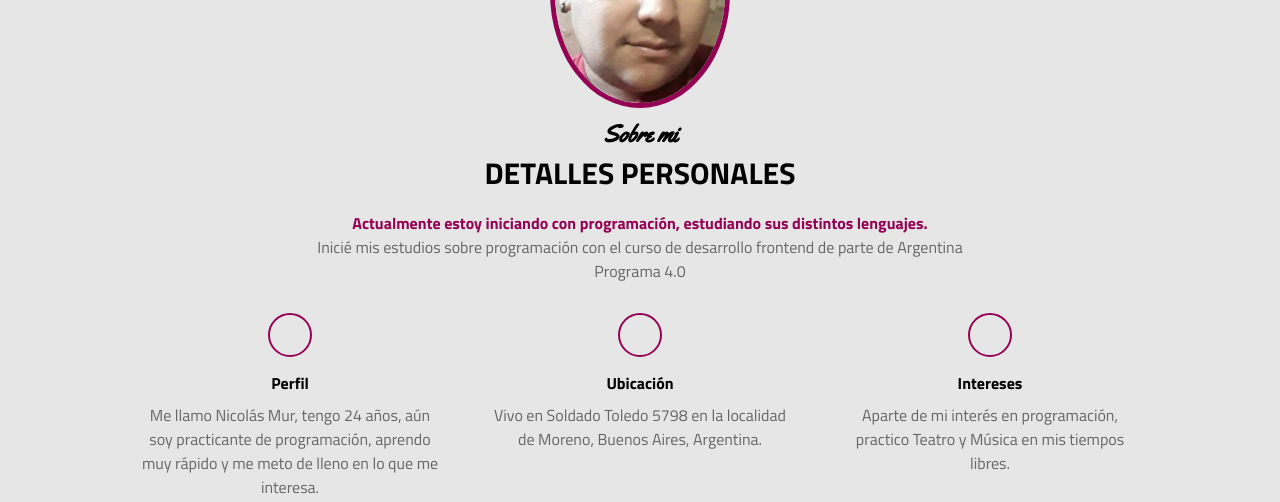
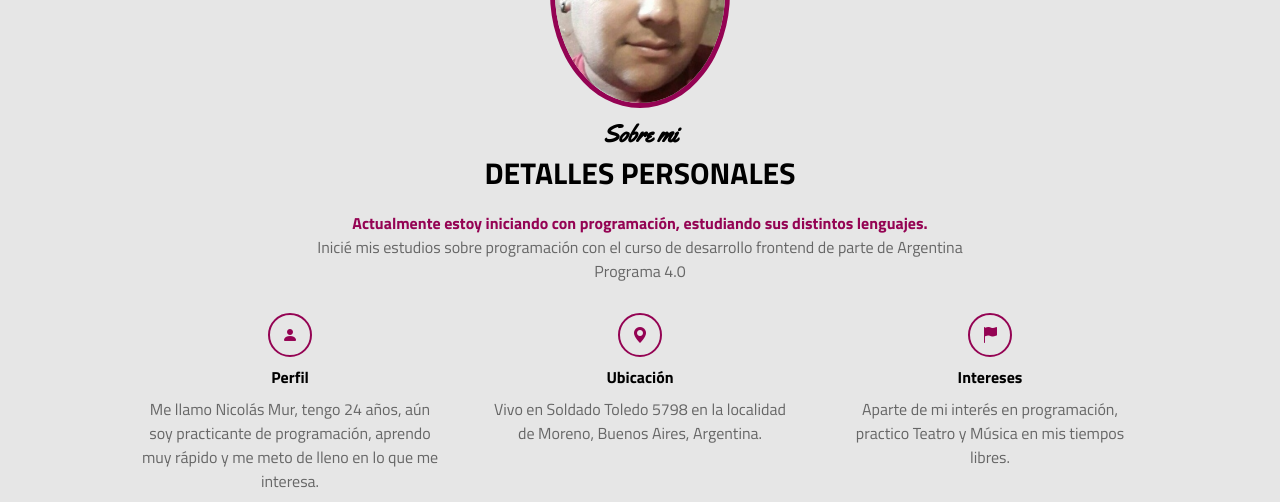
Before and after one commit to NicolasMur/NicolasMur.github.io, a plain HTML site: page Index.html in a window 1280 px wide. Shown: the part 443-945 px from the top of the page. Drawn offline with nearby package versions, Linux system fonts and the light colour scheme; a web font is replaced by a local one.

Commit message:
Ultimos iconos agregados

```diff
--- a/Index.html
+++ b/Index.html
@@ -51,17 +51,17 @@
 
             <div class="fila">
                 <div class="col">
-                    <i class="fa-solid fa-user"></i>
+                    <i class="bi bi-person-fill"></i></i>
                     <span class="titulo-detalle">Perfil</span>
                     <p>Me llamo Nicolás Mur, tengo 24 años, aún soy practicante de programación, aprendo muy rápido y me meto de lleno en lo que me interesa.</p>
                 </div>
                 <div class="col">
-                    <i class="fa-solid fa-location-pin"></i>
+                    <i class="bi bi-geo-alt-fill"></i>
                     <span class="titulo-detalle">Ubicación</span>
                     <p>Vivo en Soldado Toledo 5798 en la localidad de Moreno, Buenos Aires, Argentina.</p>
                 </div>
                 <div class="col">
-                    <i class="fa-solid fa-flag"></i>
+                    <i class="bi bi-flag-fill"></i>
                     <span class="titulo-detalle">Intereses</span>
                     <p>Aparte de mi interés en programación, practico Teatro y Música en mis tiempos libres.</p>
                 </div>
@@ -215,13 +215,13 @@
             <div class="fila">
                 <div class="col">
                     <h2>
-                        <i class="fa-solid fa-phone"></i> Teléfono
+                        <i class="bi bi-telephone-fill"></i> Teléfono
                     </h2>
                     <span class="info-contacto">11 7128 6815</span>
                 </div>
                 <div class="col">
                     <h2>
-                        <i class="fa-solid fa-envelope"></i> E-mail
+                        <i class="bi bi-envelope-fill"></i> E-mail
                     </h2>
                     <span class="info-contacto">nicolasmur.98@gmail.com</span>
                 </div>
```
